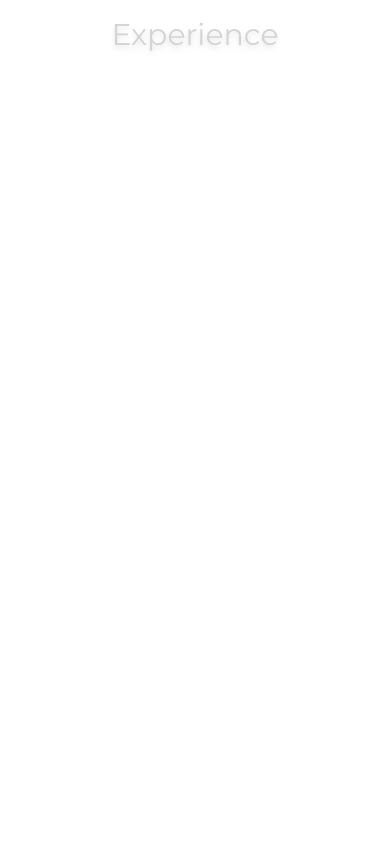
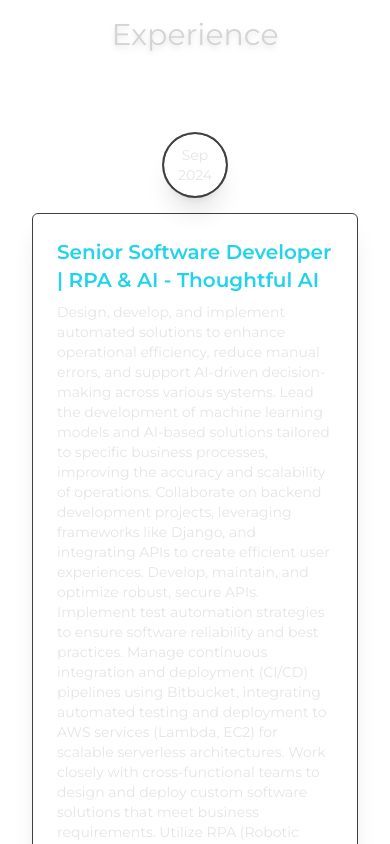
Before and after one commit to arthurabreu2/arthur-portfolio, a React (Vite) app: page / in a window 390 px wide. Shown: the part 7440-8284 px from the top of the page. Built offline with nearby package versions, Linux system fonts and the light colour scheme.

Commit message:
Solve bugs on mobile

```diff
--- a/src/components/Timeline/timelineItemMotion.jsx
+++ b/src/components/Timeline/timelineItemMotion.jsx
@@ -22,8 +22,7 @@
         <motion.div
             className="relative min-h-[160px] mb-12"
             variants={chosenVariant}
-            initial="hidden"
-            // whileInView="show"
+            whileInView="show"
             viewport={{ once: false, amount: 0.05 }}
         >
             <div className="hidden md:block">
```
